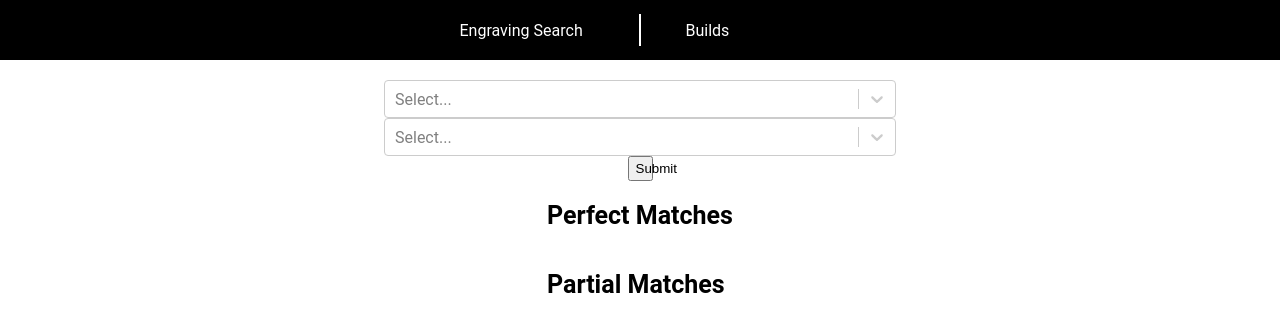
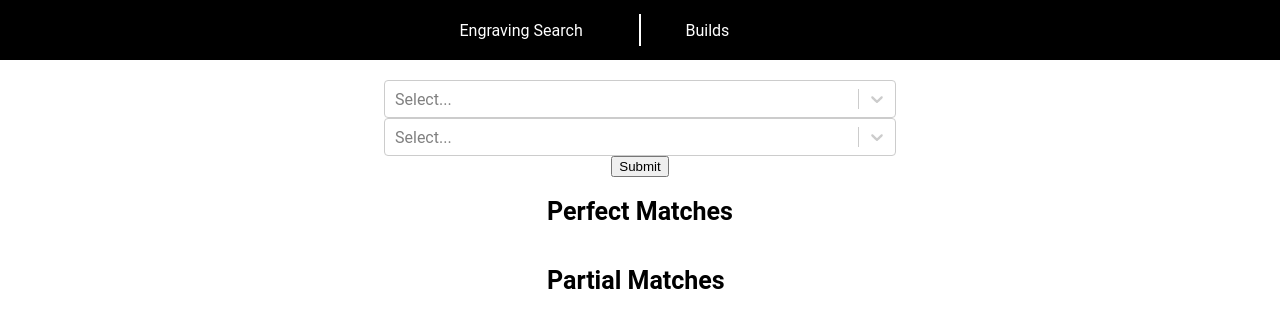
Before and after one commit to Tyler-Jacobson/LostArkStoneSearch, a React (Create React App) app: page / in a window 1280 px wide. Shown: the top 332 px of the page. Built offline with nearby package versions, Linux system fonts and the light colour scheme.

Commit message:
Fixed CSS issue with submit button

```diff
--- a/src/App.css
+++ b/src/App.css
@@ -108,6 +108,11 @@ time, mark, audio, video {
   align-items: center;
 }
 
+.builds-list button {
+  height: 25px;
+  width: 25px;
+}
+
 .build-container {
   display: flex;
   flex-direction: column;
@@ -164,8 +169,3 @@ time, mark, audio, video {
 .saved-build-container {
   margin: 10px;
 }
-
-button {
-  height: 25px;
-  width: 25px;
-}
```
